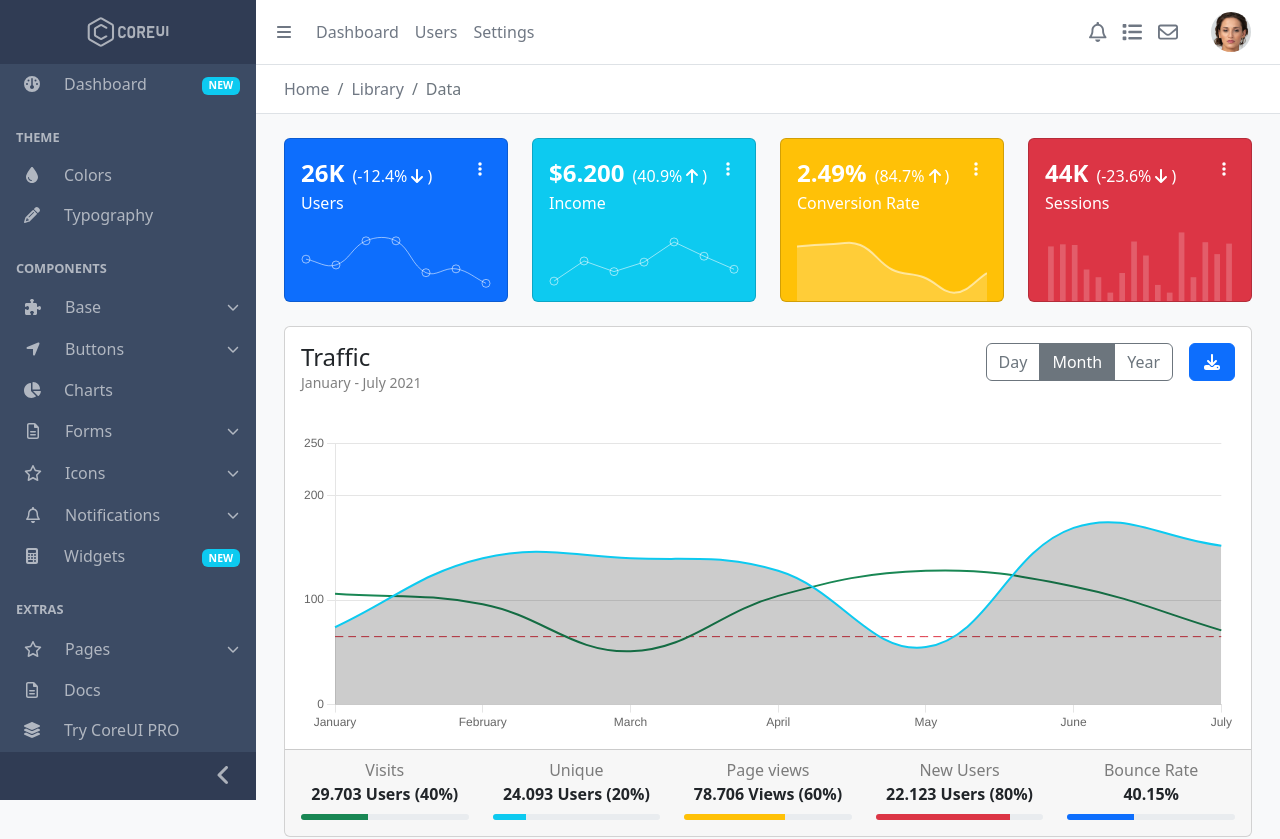
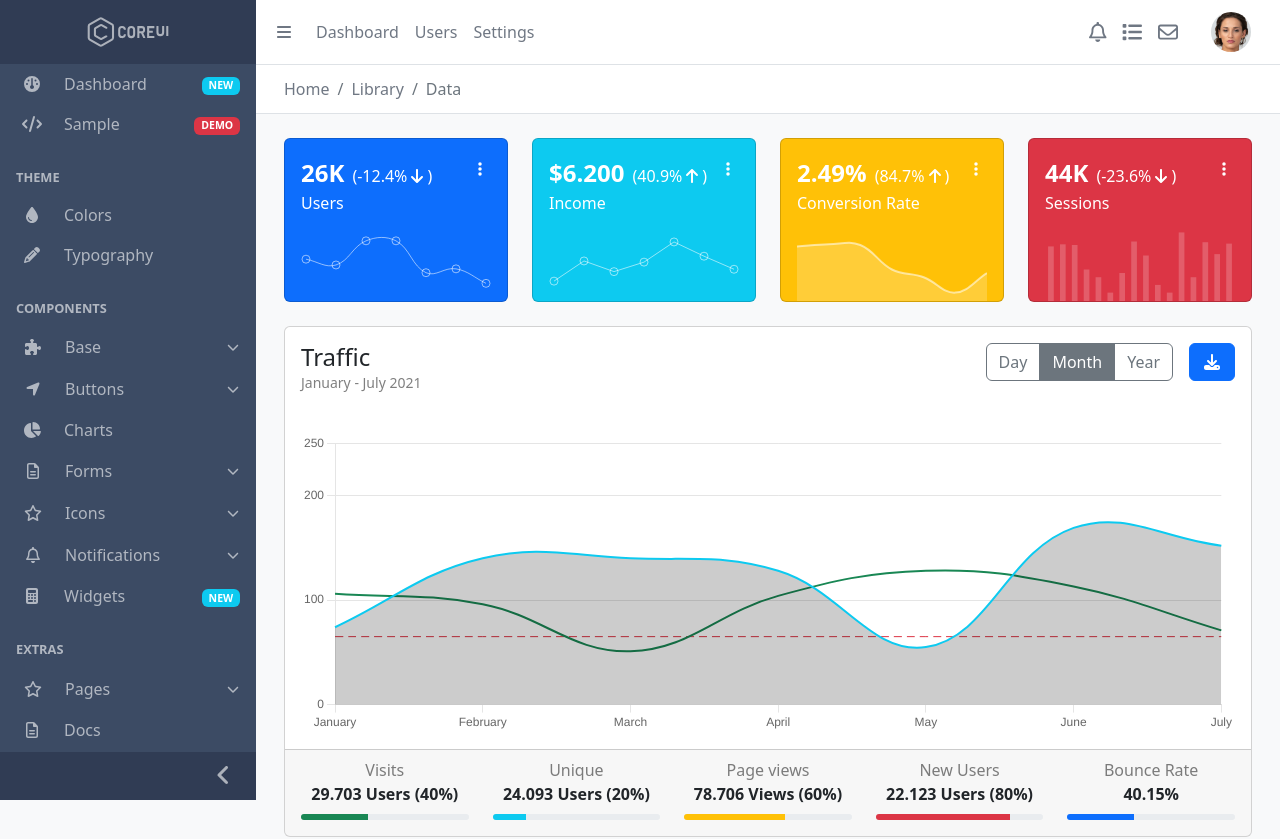
Before and after one commit to kitloong/nextjs-dashboard, a Next.js app: page / in a window 1280 px wide. Shown: the top 839 px of the page. Built offline with nearby package versions, Linux system fonts and the light colour scheme.

Commit message:
Update sidebar

```diff
--- a/src/layout/AdminLayout/Sidebar/SidebarNav.tsx
+++ b/src/layout/AdminLayout/Sidebar/SidebarNav.tsx
@@ -10,7 +10,7 @@ import {
   faBug,
   faCalculator,
   faChartPie,
-  faChevronUp,
+  faChevronUp, faCode,
   faDroplet,
   faGauge,
   faLayerGroup,
@@ -129,9 +129,13 @@ const SidebarNavGroup = (props: SidebarNavGroupProps) => {
 export default function SidebarNav() {
   return (
     <ul className="list-unstyled">
-      <SidebarNavItem icon={faGauge} href="index.html">
+      <SidebarNavItem icon={faGauge} href="/">
         Dashboard
         <small className="ms-auto"><Badge bg="info" className="ms-auto">NEW</Badge></small>
+      </SidebarNavItem>
+      <SidebarNavItem icon={faCode} href="/pokemons">
+        Sample
+        <small className="ms-auto"><Badge bg="danger" className="ms-auto">DEMO</Badge></small>
       </SidebarNavItem>
       <SidebarNavTitle>Theme</SidebarNavTitle>
       <SidebarNavItem icon={faDroplet} href="colors.html">Colors</SidebarNavItem>
@@ -196,8 +200,8 @@ export default function SidebarNav() {
       <SidebarNavTitle>Extras</SidebarNavTitle>
 
       <SidebarNavGroup toggleIcon={faStar} toggleText="Pages">
-        <SidebarNavItem icon={faRightToBracket} href="login.html">Login</SidebarNavItem>
-        <SidebarNavItem icon={faAddressCard} href="register.html">Register</SidebarNavItem>
+        <SidebarNavItem icon={faRightToBracket} href="login">Login</SidebarNavItem>
+        <SidebarNavItem icon={faAddressCard} href="register">Register</SidebarNavItem>
         <SidebarNavItem icon={faBug} href="404.html">Error 404</SidebarNavItem>
         <SidebarNavItem icon={faBug} href="500.html">Error 500</SidebarNavItem>
       </SidebarNavGroup>
```
